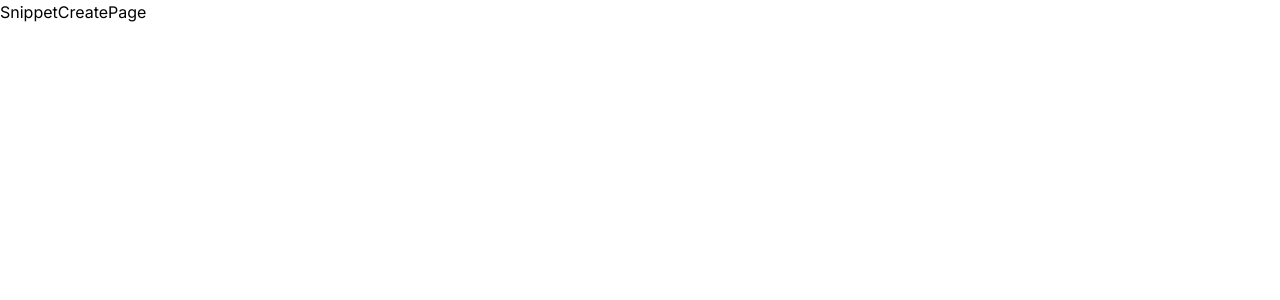
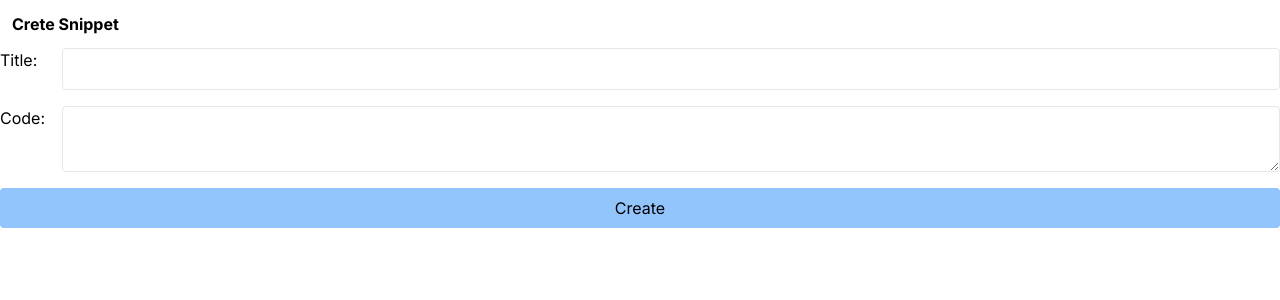
Before and after one commit to Masoud-z/snippets, a Next.js app: page /snippets/new in a window 1280 px wide. Shown: the top 300 px of the page. Built offline with nearby package versions, Linux system fonts and the light colour scheme.

Commit message:
set up SnippetCreatePage

```diff
--- a/src/app/snippets/new/page.tsx
+++ b/src/app/snippets/new/page.tsx
@@ -1,7 +1,37 @@
 interface Props {}
 
 const SnippetCreatePage = (props: Props) => {
-  return <div>SnippetCreatePage</div>;
+  return (
+    <form>
+      <h3 className="font-bold m-3">Crete Snippet </h3>
+      <div className="flex flex-col gap-4">
+        <div className="flex gap-4">
+          <label className="w-12" htmlFor="title">
+            Title:
+          </label>
+          <input
+            type="text"
+            className="border rounded w-full p-2"
+            name="title"
+            id="title"
+          />
+        </div>
+        <div className="flex gap-4">
+          <label className="w-12" htmlFor="code">
+            Code:
+          </label>
+          <textarea
+            className="border rounded w-full p-2"
+            name="code"
+            id="code"
+          />
+        </div>
+        <button type="submit" className="rounded bg-blue-300 p-2">
+          Create
+        </button>
+      </div>
+    </form>
+  );
 };
 
 export default SnippetCreatePage;
--- /dev/null
+++ b/src/db/index.ts
@@ -0,0 +1,3 @@
+import { PrismaClient } from "@prisma/client";
+
+export const db = new PrismaClient();
```
